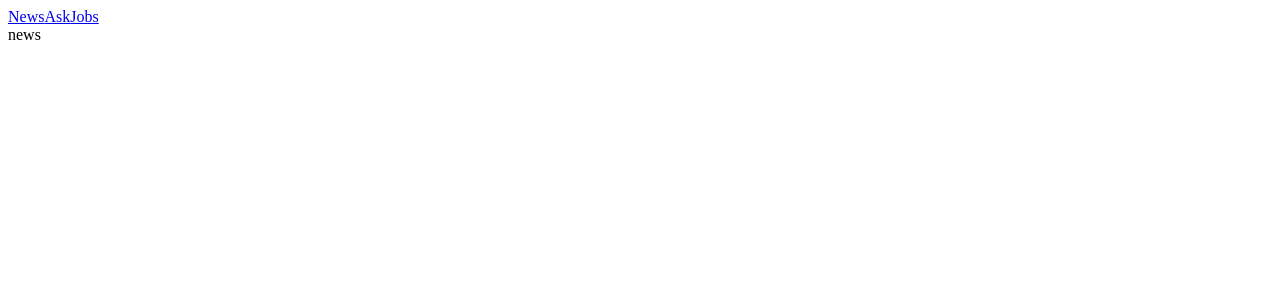
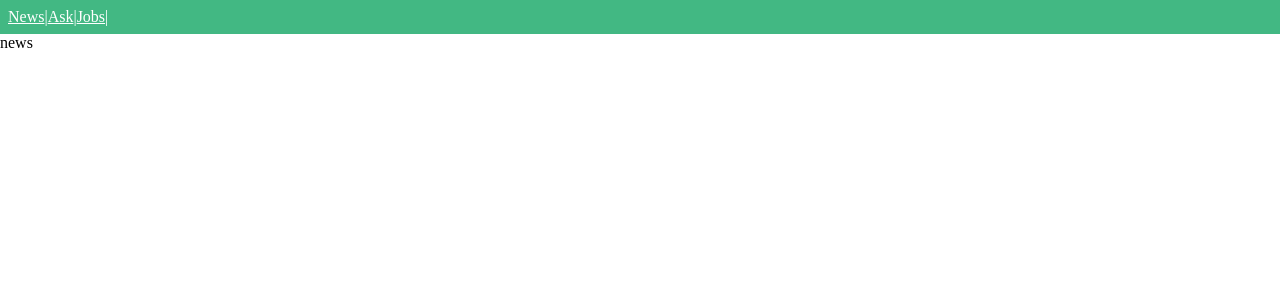
Before and after one commit to ycs5682/vue-news, a Vue app: page / in a window 1280 px wide. Shown: the top 300 px of the page. Built offline with nearby package versions, Linux system fonts and the light colour scheme.

Commit message:
ToolBarのリングスタイリング

```diff
--- a/src/App.vue
+++ b/src/App.vue
@@ -15,4 +15,9 @@ export default {
 };
 </script>
 
-<style></style>
+<style>
+body {
+  padding: 0;
+  margin: 0;
+}
+</style>
--- a/src/components/ToolBar.vue
+++ b/src/components/ToolBar.vue
@@ -1,13 +1,21 @@
 <template>
-  <div>
-    <router-link to="/news">News</router-link>
-    <router-link to="/ask">Ask</router-link>
-    <router-link to="/jobs">Jobs</router-link>
+  <div class="header">
+    <router-link to="/news">News</router-link> | <router-link to="/ask">Ask</router-link> |
+    <router-link to="/jobs">Jobs</router-link> |
   </div>
 </template>
 
-<script>
-export default {};
-</script>
-
-<style></style>
+<style scoped>
+.header {
+  color: white;
+  background-color: #42b883;
+  display: flex;
+  padding: 8px;
+}
+.header .router-link-exact-active {
+  color: #35495e;
+}
+.header a {
+  color: white;
+}
+</style>
```
